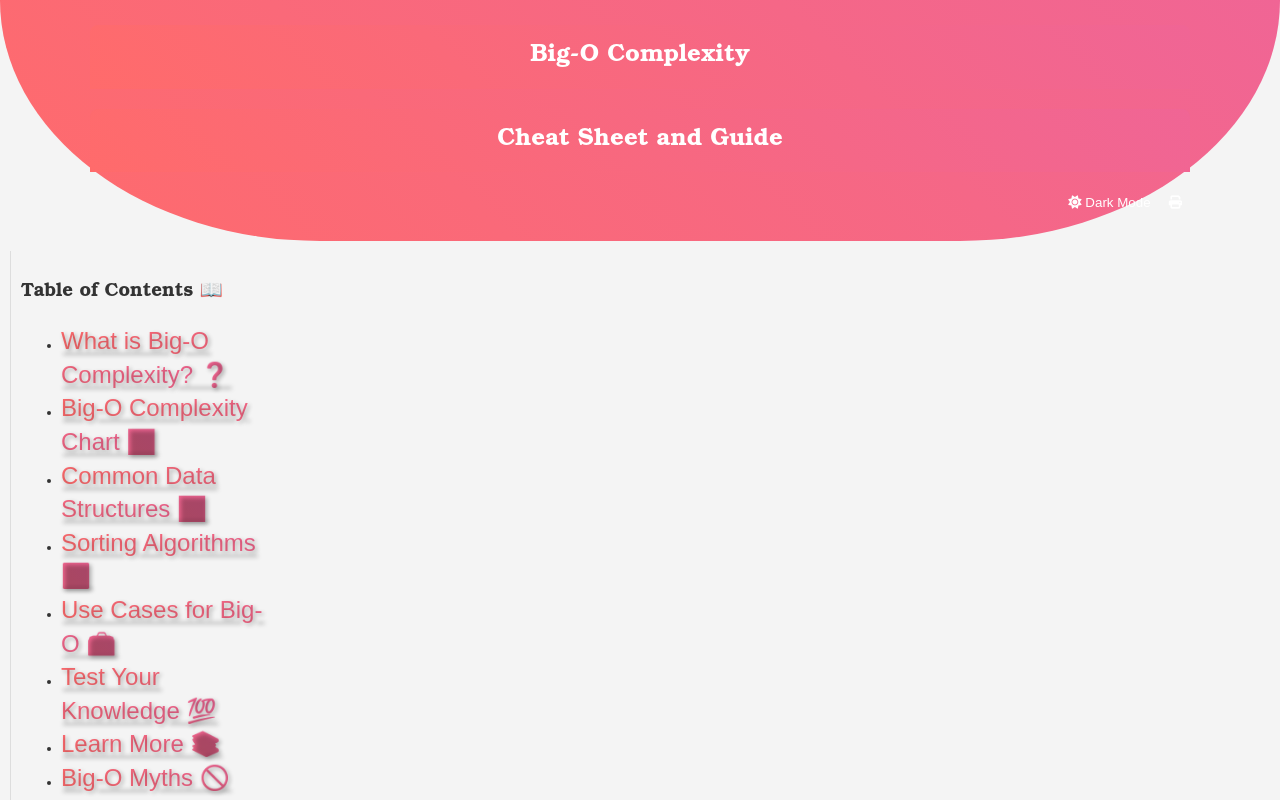
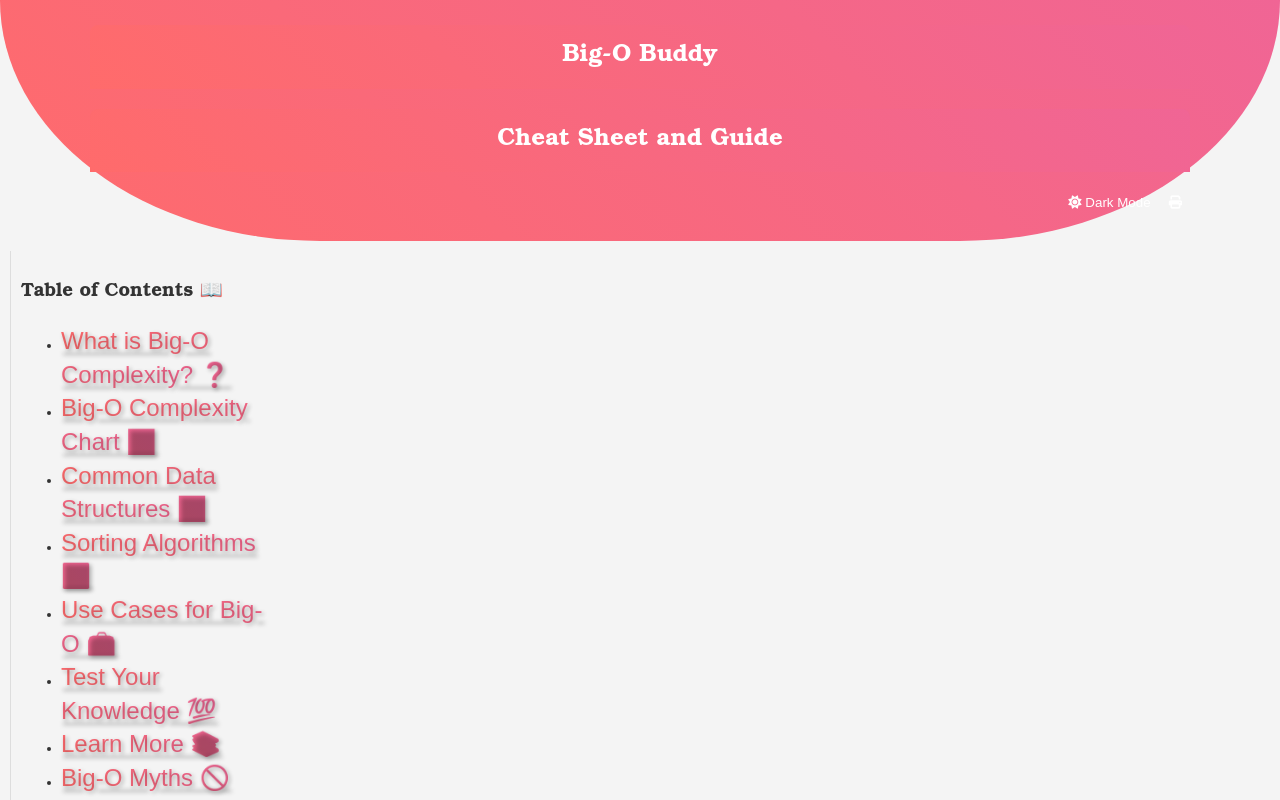
Before and after one commit to bantoinese83/Big-O-Buddy, a website built with webpack: page index.html in a window 1280 px wide. Shown: the top 800 px of the page. Built offline with nearby package versions, Linux system fonts and the light colour scheme; no server answers; a script that the page names is missing.

Commit message:
fixed title

```diff
--- a/index.html
+++ b/index.html
@@ -14,7 +14,7 @@
 
 <nav class="navbar">
   <div class="container">
-    <h1 class="title">Big-O Complexity</h1>
+    <h1 class="title">Big-O Buddy</h1>
     <h2 class="title">Cheat Sheet and Guide</h2>
 
     <div class="nav-buttons">
```
